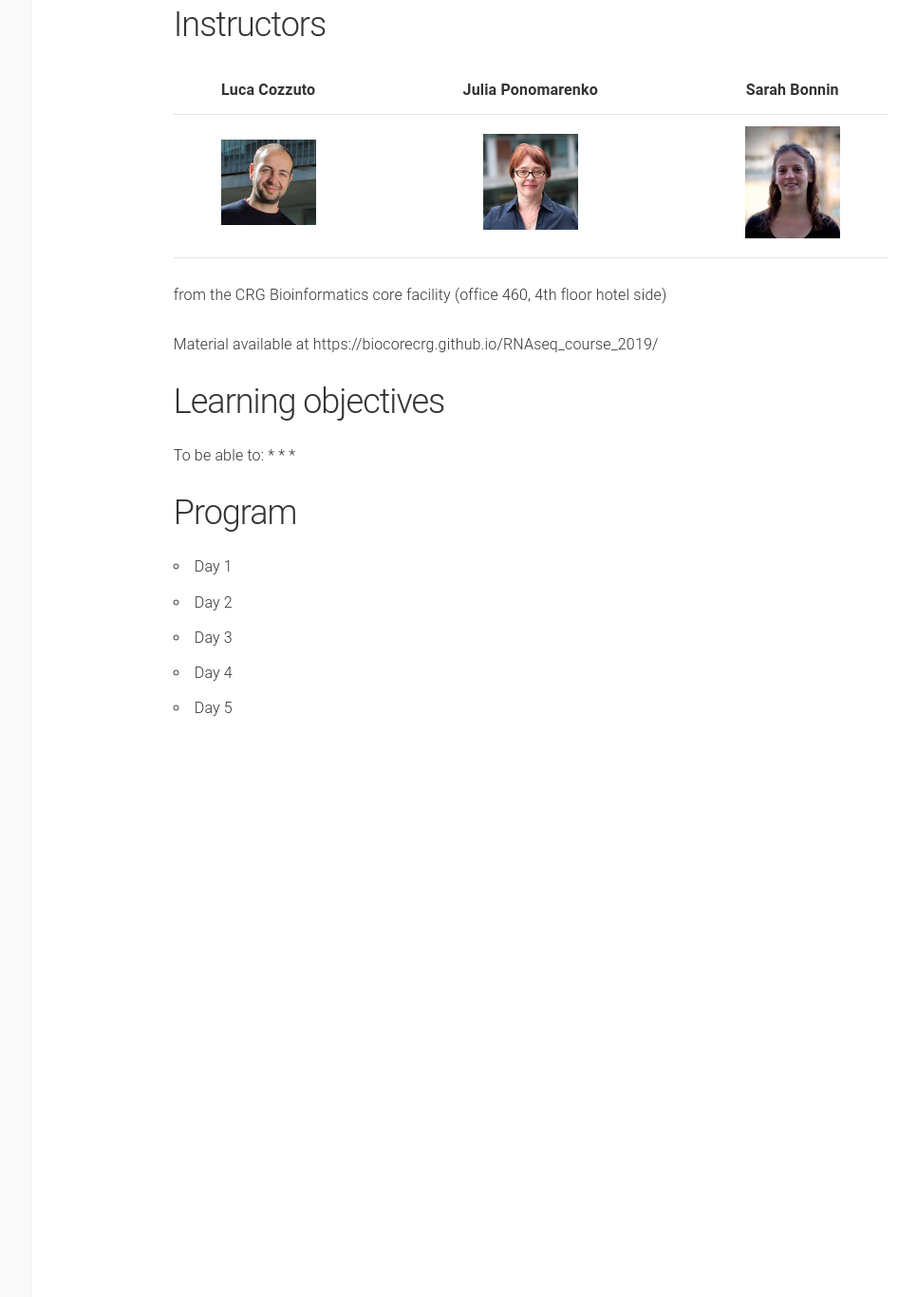
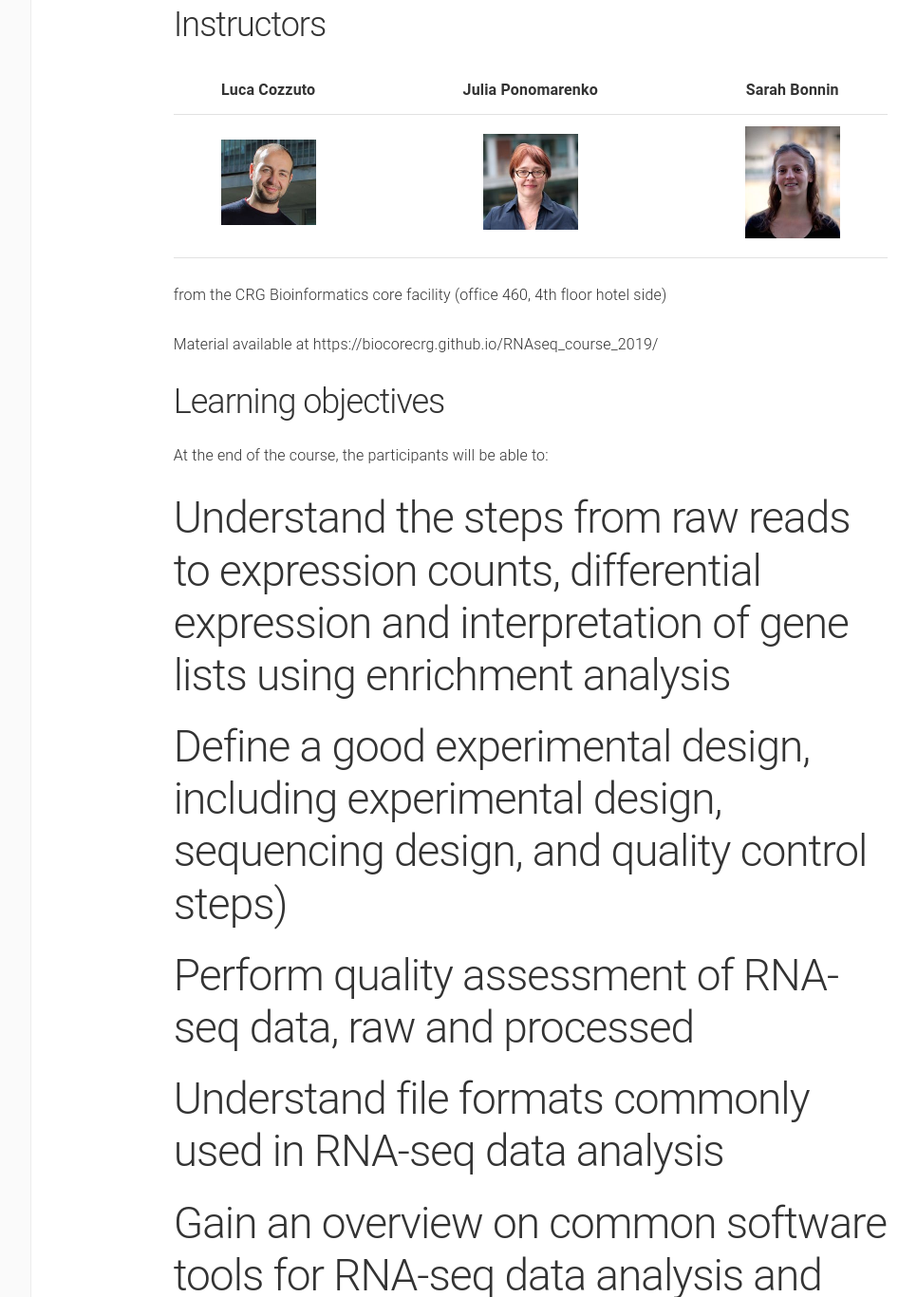
Before and after one commit to biocorecrg/RNAseq_course_2019, a Jekyll site: the page built from docs/index.md, in a window 1280 px wide, cut to the strip 903-2269 px from the top of the page. Shown: the whole strip at 95% size, without its empty margins (180-1146 px from the left). Built offline with Jekyll 4.4.1, drawn with Linux system fonts in a browser that asks for light colours; some of the changed text lies outside the part shown.

Commit message:
Update index.md

```diff
--- a/docs/index.md
+++ b/docs/index.md
@@ -37,14 +37,22 @@ from the CRG [Bioinformatics core facility](https://biocore.crg.eu/) (office 460
 Material available at https://biocorecrg.github.io/RNAseq_course_2019/
 
 ##  Learning objectives
-To be able to:
-*
-*
-*
+At the end of the course, the participants will be able to:
+#	Understand the steps from raw reads to expression counts, differential expression and interpretation of gene lists using enrichment analysis
+#	Define a good experimental design, including experimental design, sequencing design, and quality control steps)
+#	Perform quality assessment of RNA-seq data, raw and processed
+#	Understand file formats commonly used in RNA-seq data analysis
+#	Gain an overview on common software tools for RNA-seq data analysis and their limitations
+#	Run RNA-seq pipeline to perform differential expression analysis
 
-##  Program
-* Day 1
-* Day 2
-* Day 3
-* Day 4
-* Day 5
+
+##  Course Program
+*	Day 1: Download raw data, quality control of data
+*	Day 2: Read mapping to reference genome
+*	Day 3: Differential expression analysis
+*	Day 4: Genome browser, gene ontology enrichment analysis
+*	Day 5: Troubleshooting of a mini-project
+
+
+## Prerequisites
+Basic experience of command line Linux
```
